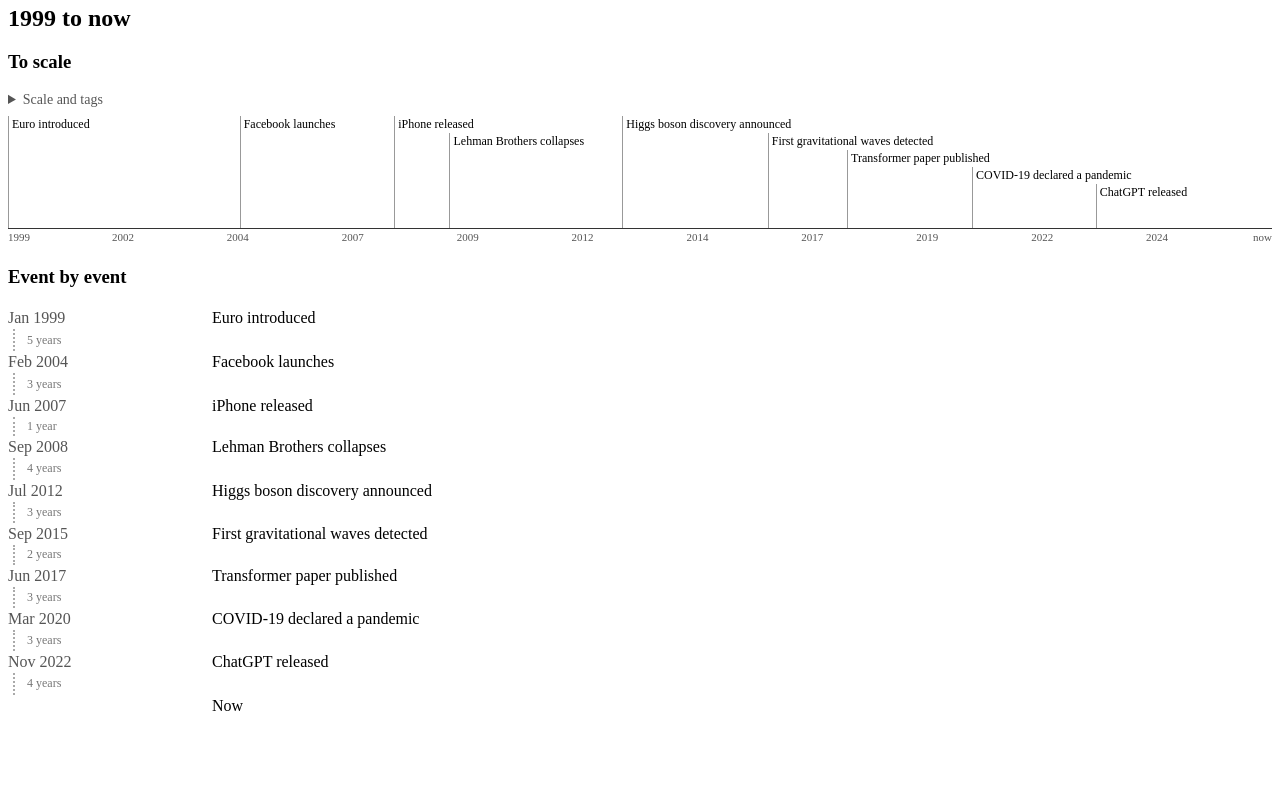
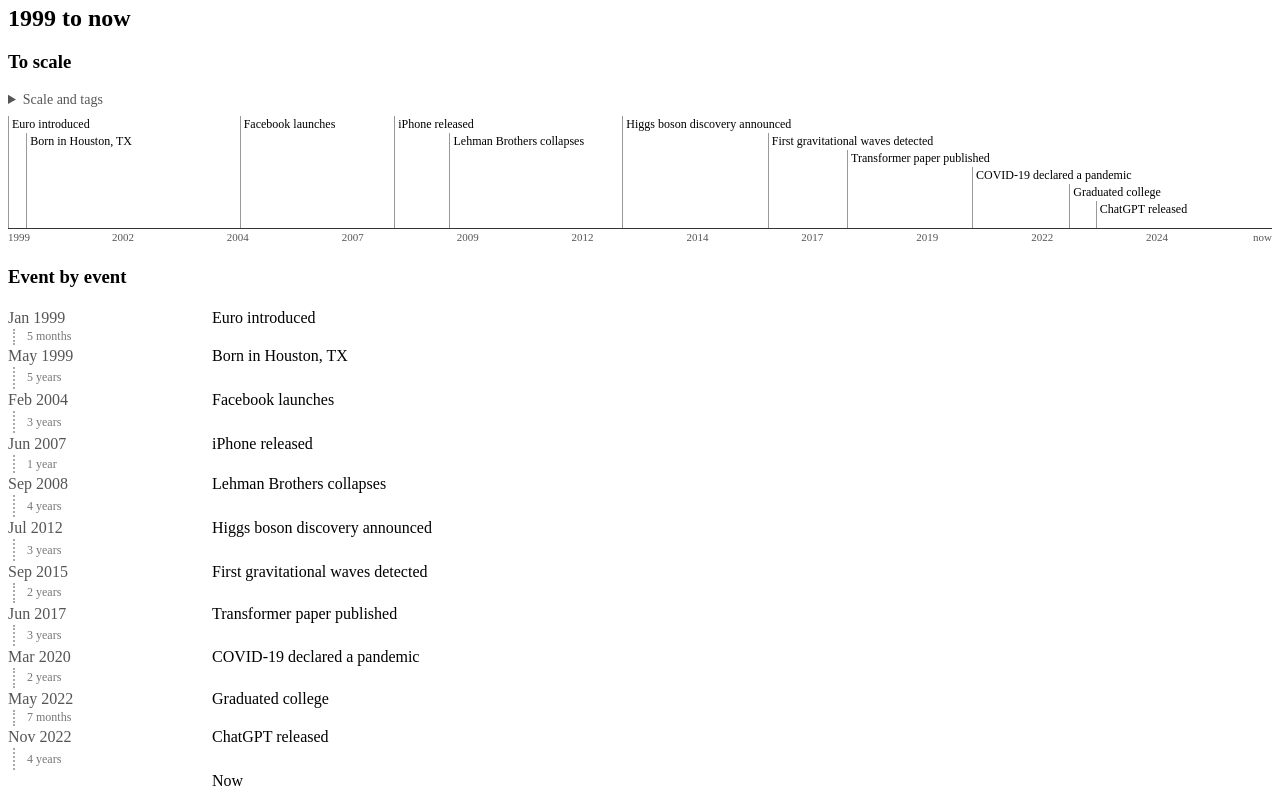
Before and after one commit to alliskg/alliskg.github.io, a plain HTML site: page timelines.html in a window 1280 px wide. Shown: the part 2574-3374 px from the top of the page. Before the commit the page ends 3299 px from the top, so only its background shows below. Drawn offline with Linux system fonts and the light colour scheme.

Commit message:
personal events

```diff
--- a/timelines.html
+++ b/timelines.html
@@ -92,6 +92,8 @@
 
     const RECENT = [
       { date: "1999-01-01", label: "Euro introduced", tags: ["society"] },
+      { date: "1999-05-27", label: "Born in Houston, TX", tags: ["personal events"] },
+      { date: "2022-05", label: "Graduated college", tags: ["personal events"] },
       { date: "2004-02-04", label: "Facebook launches", tags: ["technology"] },
       { date: "2007-06-29", label: "iPhone released", tags: ["technology"] },
       { date: "2008-09-15", label: "Lehman Brothers collapses", tags: ["society"] },
@@ -136,8 +138,9 @@
       if (short && NOW - y < 1 / 365.25) return "now";
       if (short && span > 8) return String(Math.round(y));
       const yr = Math.floor(y);
-      const m = Math.min(11, Math.floor((y - yr) * 12));
-      return MON[m] + " " + yr;
+      const a = Date.UTC(yr, 0, 1), b = Date.UTC(yr + 1, 0, 1);
+      const d = new Date(a + (y - yr) * (b - a) + 12 * 3600e3);
+      return MON[d.getUTCMonth()] + " " + d.getUTCFullYear();
     }
 
     function fmtGap(g) {
```
